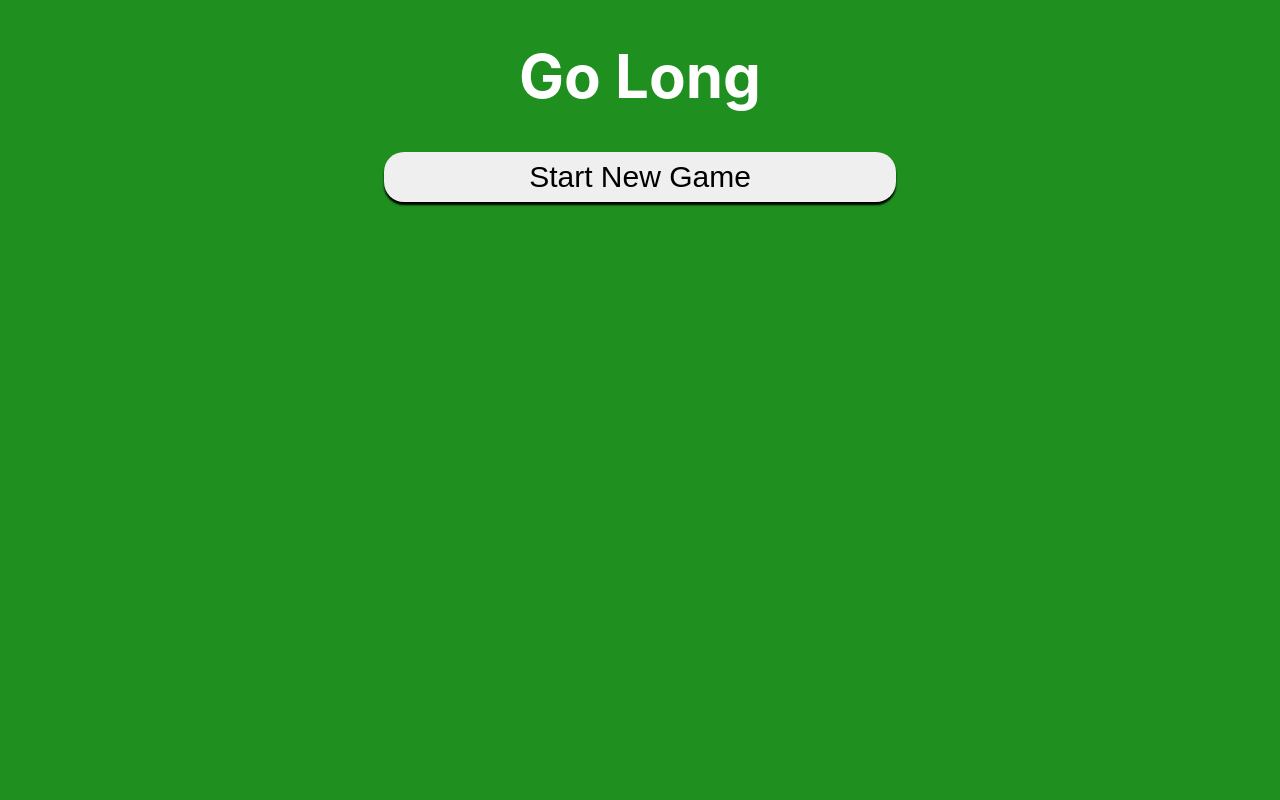
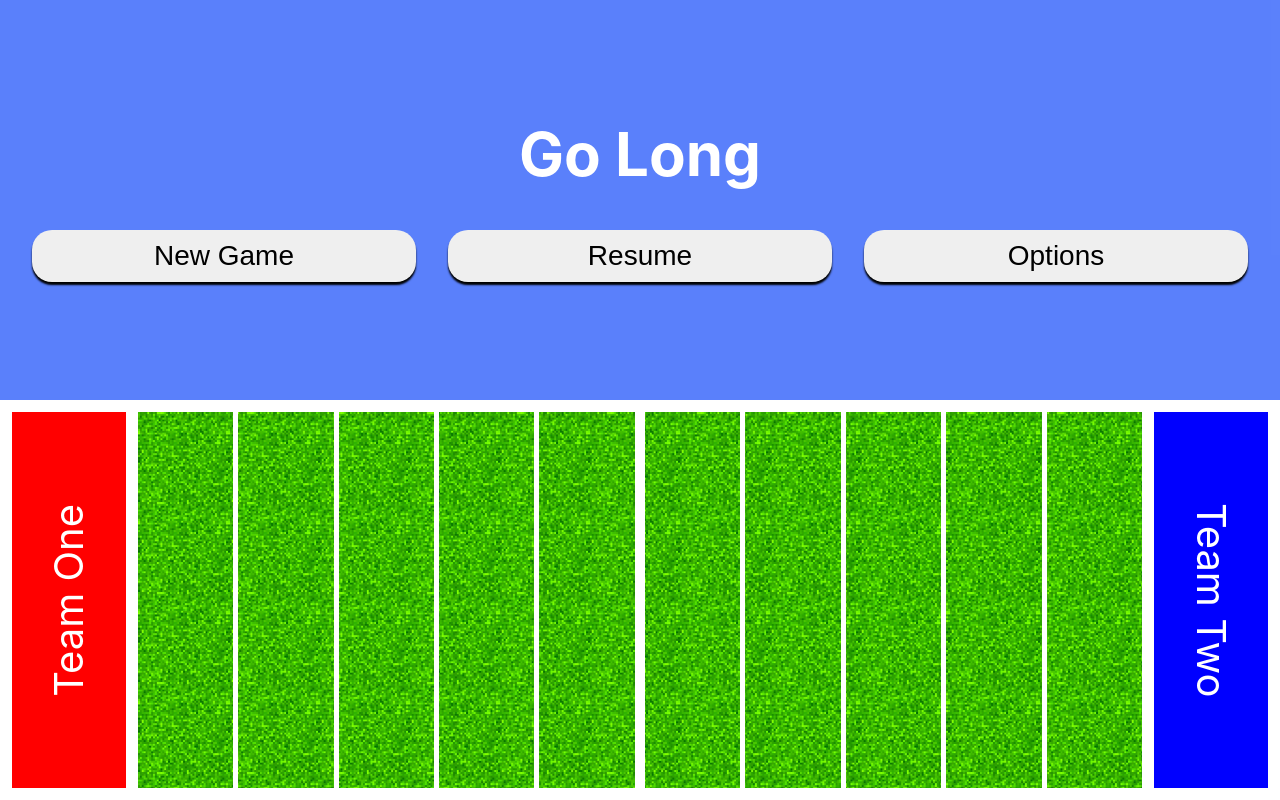
Before and after one commit to jhpremo/go-long, a React (Create React App) app: page / in a window 1280 px wide. Built offline with nearby package versions, Linux system fonts and the light colour scheme.

Commit message:
created field component

```diff
--- a/src/components/Field/field.css
+++ b/src/components/Field/field.css
@@ -0,0 +1,72 @@
+.field-wrapper {
+    width: 100%;
+    height: 100%;
+    box-sizing: border-box;
+    border: solid white 1vw;
+    display: flex;
+}
+
+.end-zone-1 {
+    box-sizing: border-box;
+    height: 100%;
+    border-right: white solid 1vw;
+    width: 10%;
+    background-color: red;
+    display: flex;
+    justify-content: center;
+    align-items: center;
+}
+
+.end-zone-1>div {
+    transform: rotate(180deg);
+    color: white;
+    font-size: 40px;
+    box-sizing: border-box;
+    writing-mode: vertical-lr;
+}
+
+.end-zone-2 {
+    box-sizing: border-box;
+    height: 100%;
+    border-left: white solid 1vw;
+    width: 10%;
+    background-color: blue;
+    display: flex;
+    justify-content: center;
+    align-items: center;
+}
+
+
+.end-zone-2>div {
+    color: white;
+    font-size: 40px;
+    box-sizing: border-box;
+    writing-mode: vertical-lr;
+}
+
+.field-body {
+    width: 80%;
+    display: flex;
+    gap: 9.5%;
+    background-image: url("../../../public/grass.jpg");
+    background-repeat: repeat;
+    background-size: 90px;
+}
+
+.ten-yard {
+    height: 100%;
+    width: 0.5%;
+    background: white;
+}
+
+#fifty-yard {
+    width: 1%;
+}
+
+#first {
+    margin-left: 9.5%;
+}
+
+#last {
+    margin-right: 9.5%;
+}
--- a/src/components/Field/index.jsx
+++ b/src/components/Field/index.jsx
@@ -0,0 +1,23 @@
+import "./field.css"
+
+const Field = () => {
+    return (
+        <div className="field-wrapper">
+            <div className="end-zone-1"><div>Team One</div></div>
+            <div className="field-body">
+                <div className="ten-yard" id="first"></div>
+                <div className="ten-yard"></div>
+                <div className="ten-yard"></div>
+                <div className="ten-yard"></div>
+                <div className="ten-yard" id="fifty-yard"></div>
+                <div className="ten-yard"></div>
+                <div className="ten-yard"></div>
+                <div className="ten-yard"></div>
+                <div className="ten-yard" id="last"></div>
+            </div>
+            <div className="end-zone-2"><div>Team Two</div></div>
+        </div>
+    )
+}
+
+export default Field
--- a/src/components/MainMenu/index.jsx
+++ b/src/components/MainMenu/index.jsx
@@ -1,3 +1,4 @@
+import Field from "../Field"
 import "./main-menu.css"
 
 const MainMenu = () => {
@@ -5,10 +6,14 @@ const MainMenu = () => {
         <div className="main-menu-wrapper">
             <div className="main-menu-top-half">
                 <h1 className="main-menu-title">Go Long</h1>
-                <button className="main-menu-button">Start New Game</button>
+                <div className="main-menu-button-container">
+                    <button className="main-menu-button">New Game</button>
+                    <button className="main-menu-button">Resume</button>
+                    <button className="main-menu-button">Options</button>
+                </div>
             </div>
             <div className="main-menu-bottom-half">
-
+                <Field />
             </div>
         </div>
     )
--- a/src/components/MainMenu/main-menu.css
+++ b/src/components/MainMenu/main-menu.css
@@ -1,5 +1,5 @@
 .main-menu-wrapper {
-    background-color: rgba(0, 128, 0, 0.879);
+    background-color: rgba(68, 111, 251, 0.879);
     width: 100%;
     height: 100vh;
     display: flex;
@@ -14,20 +14,28 @@
     display: flex;
     flex-direction: column;
     align-items: center;
+    justify-content: center;
 }
 
 .main-menu-title {
     font-size: 60px;
     color: white;
+    margin-top: 0px;
+}
+
+.main-menu-button-container {
+    display: flex;
+    width: 100%;
+    justify-content: space-evenly;
 }
 
 .main-menu-button {
-    width: 40%;
-    height: 50px;
+    width: 30%;
+    padding: 10px 0px;
     border-radius: 20px;
     border: none;
     box-shadow: 0px 3px 2px black;
-    font-size: 30px;
+    font-size: 28px;
 }
 
 .main-menu-button:hover {
```
Also changed, not shown: public/grass.jpg (added), public/grass.svg (added).
